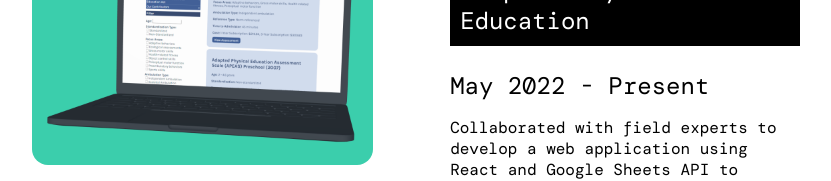
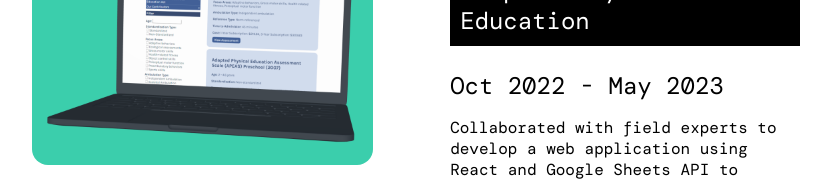
Before and after one commit to korevillo/korevillo.github.io, a React (Create React App) app: page / in a window 1280 px wide. Shown: the part 756-937 px from the top of the page, without its empty margins (224-1055 px from the left). Built offline with nearby package versions, Linux system fonts and the light colour scheme.

Commit message:
Update MyWork.js

```diff
--- a/src/components/MyWork.js
+++ b/src/components/MyWork.js
@@ -32,7 +32,7 @@ function MyWork() {
                     <a href="https://korevillo.github.io/ape-assessment-tools" target="_blank" rel="noopener noreferrer">
                         <h3>Developer, CSULB Adapted Physical Education</h3>
                     </a>
-                    <div className="dates">May 2022 - Present</div>
+                    <div className="dates">Oct 2022 - May 2023</div>
                     <p>Collaborated with field experts to develop a web application using React and Google Sheets API to simplify the process of locating appropriate assessments for students with disabilities.</p>
                 </div>
             </div>
```
